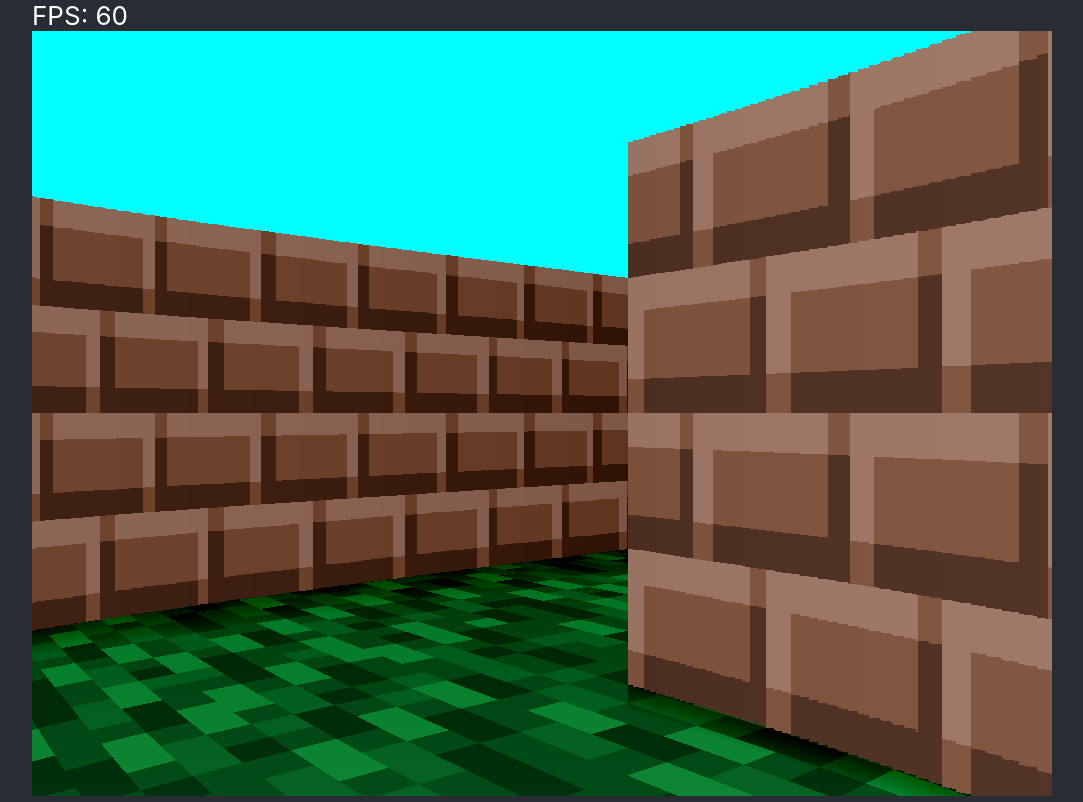
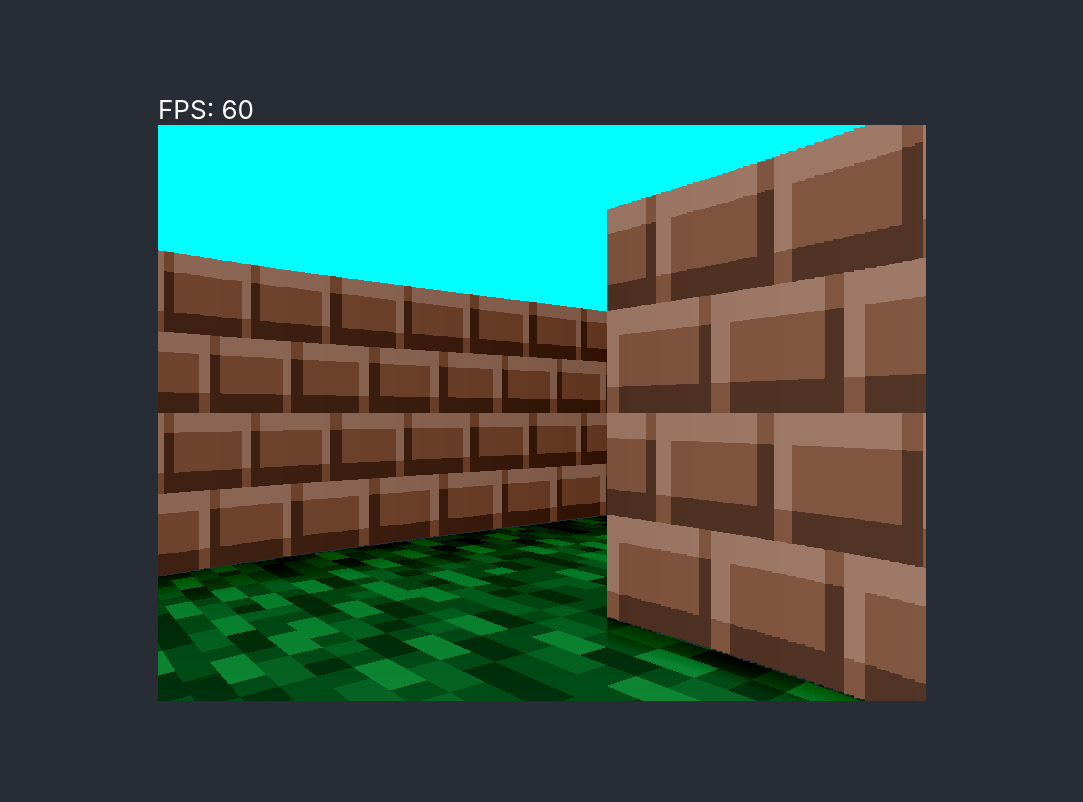
Before and after one commit to bengosney/ray-caster, a React (Create React App) app: page / in a window 1280 px wide. Shown: the whole page, without its empty margins (98-1181 px from the left). Built offline with nearby package versions, Linux system fonts and the light colour scheme.

Commit message:
Proper-ish size

```diff
--- a/src/App.tsx
+++ b/src/App.tsx
@@ -10,6 +10,7 @@ import brick from "./brick.png";
 import floor from "./floor.png";
 import { useMemo } from "react";
 import { type } from "os";
+import useMaxSize, { ASPECT_4_3 } from "./hooks/useMaxSize";
 
 interface ProjectionData {
   width: number;
@@ -222,8 +223,7 @@ function App() {
   });
   const fpsCounter = useRef<number>(0);
   const [fps, setFPS] = useState<number>(0);
-  const width = Math.min(1020, Math.max(640, window.innerWidth * 0.9));
-  const height = Math.floor(width / 1.333333);
+  const { width, height } = useMaxSize(ASPECT_4_3);
 
   const engineDataRef = useRef<EngineData>({
     scale: 1,
--- /dev/null
+++ b/src/hooks/useMaxSize.ts
@@ -0,0 +1,24 @@
+export const ASPECT_4_3 = 1.333333;
+export const ASPECT_16_9 = 1.777777;
+export const ASPECT_16_10 = 1.6;
+
+interface WidthHeight {
+  width: number;
+  height: number;
+}
+
+const useMaxSize = (aspect: number): WidthHeight => {
+  const { innerWidth, innerHeight } = window;
+
+  let width = innerWidth;
+  let height;
+
+  do {
+    width = width - innerWidth * 0.1;
+    height = Math.floor(width / aspect);
+  } while (height > innerHeight * 0.8);
+
+  return { width, height };
+};
+
+export default useMaxSize;
```
